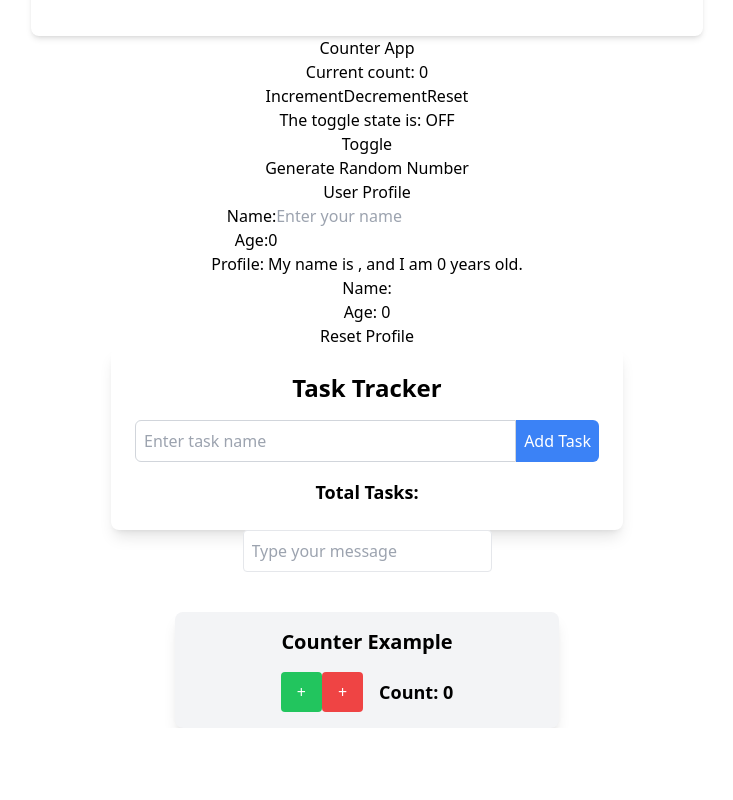
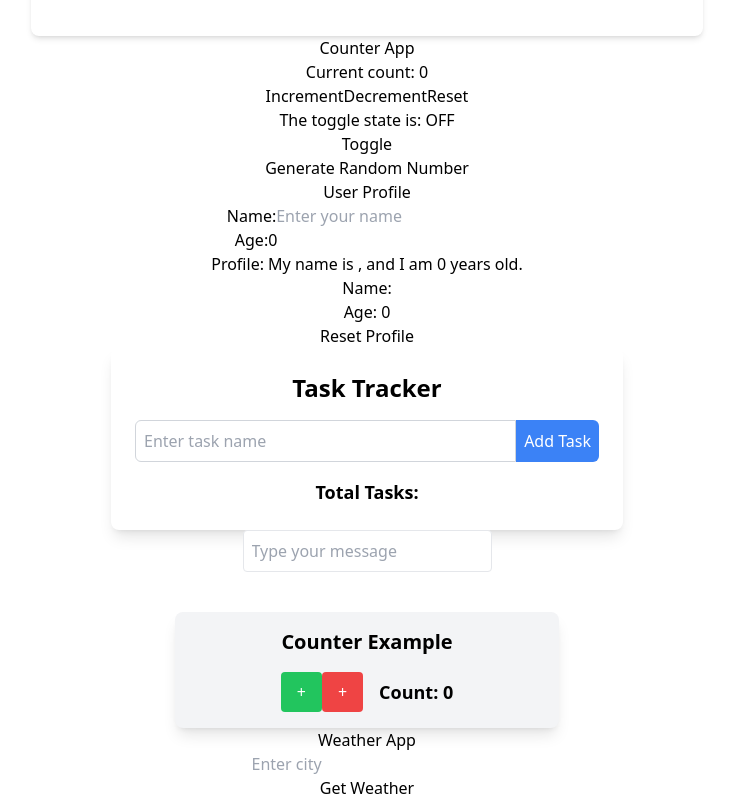
Before and after one commit to staneunbl/practice-app, a React (Create React App) app: page / in a window 1280 px wide. Shown: the part 576-1376 px from the top of the page, without its empty margins (273-1006 px from the left). Before the commit the page ends 1304 px from the top, so only its background shows below. Built offline with nearby package versions, Linux system fonts and the light colour scheme.

Commit message:
weather app

```diff
--- a/package.json
+++ b/package.json
@@ -4,6 +4,7 @@
   "private": true,
   "dependencies": {
     "autoprefixer": "^10.4.20",
+    "axios": "^1.7.9",
     "cra-template": "1.2.0",
     "postcss": "^8.4.49",
     "react": "^19.0.0",
--- a/src/App.js
+++ b/src/App.js
@@ -5,7 +5,7 @@ import CounterApp from "./components/CounterApp.tsx";
 import UserProfile from "./components/UserProfile.tsx";
 import TaskTracker from "./components/TaskTracker.tsx";
 import PropsProject from "./components/PropsProject.tsx";
-
+import WeatherApp from "./components/WeatherApp.tsx";
 
 function App() {
   return (
@@ -16,6 +16,7 @@ function App() {
       <UserProfile />
       <TaskTracker />
       <PropsProject />
+      <WeatherApp />
     </div>
   );
 }
--- /dev/null
+++ b/src/components/WeatherApp.tsx
@@ -0,0 +1,80 @@
+import React, { useState } from "react";
+import axios from "axios";
+
+function WeatherApp() {
+  const [city, setCity] = useState("");
+  const [weatherData, setWeatherData] = useState<any>(null);
+  const [loading, setLoading] = useState<boolean>(false);
+  const [error, setError] = useState<string>("");
+
+  const apiKey = "ca20f84cf49e519100d9e1f48e7963eb";
+
+  const fetchWeatherData = async () => {
+    if (!city) return;
+    setLoading(true);
+    setError('');
+
+    try {
+      const response = await axios.get(
+        `https://api.openweathermap.org/data/2.5/weather?q=${city}&appid=${apiKey}&units=metric`
+      ); // Process the data here
+      if (response.data.cod === 200) {
+        setWeatherData(response.data);
+      } else {
+        setError(response.data.message);
+        setWeatherData(null);
+      }
+    }
+    catch (err) { // used for handling errors // This block runs if an error occurs
+      setError("Something went wrong! Please try again later.");
+      setWeatherData(null);
+    } finally {  // This block always runs, regardless of success or failure
+      setLoading(false);
+    }
+  };
+
+  const handleCityChange = (event: React.ChangeEvent<HTMLInputElement>) => {
+    // an event handler that triggers when there is any change in the input field.
+    setCity(event.target.value);
+  };
+
+  const handleCitySubmit = (event: React.FormEvent) => {
+    event.preventDefault();
+    fetchWeatherData();
+  };
+
+  return (
+    <div className="weather-app">
+      <h1>Weather App</h1>
+      <form onSubmit={handleCitySubmit}>
+        <input
+          type="text"
+          placeholder="Enter city"
+          value={city}
+          onChange={handleCityChange}
+        />
+      </form>
+      <button>Get Weather</button>
+
+      {/* Loading Indicator */}
+      {loading && <p>Loading...</p>}
+
+      {error && <p style={{ color: "red" }}>{error}</p>}
+      {weatherData && !loading && (
+        <div>
+          <h2>{weatherData.name}</h2>
+          <p>Temperature: {String(weatherData.main.temp).toUpperCase()}°C</p>
+          <p>Description: {weatherData.weather[0].description}</p>
+          <p>Feels like : {weatherData.main.feels_like}°C</p>
+          <p>Humidity : {weatherData.main.humidity}%</p>
+          <p>Pressure : {weatherData.main.pressure}</p>
+          <p>Wind Speed : {weatherData.wind.speed}m/s</p>
+        </div>
+      )}
+
+      {/* Display error message */}
+    </div>
+  );
+}
+
+export default WeatherApp;
```
Also changed, not shown: 1 other file (tests, documents, lock files or other folders).
